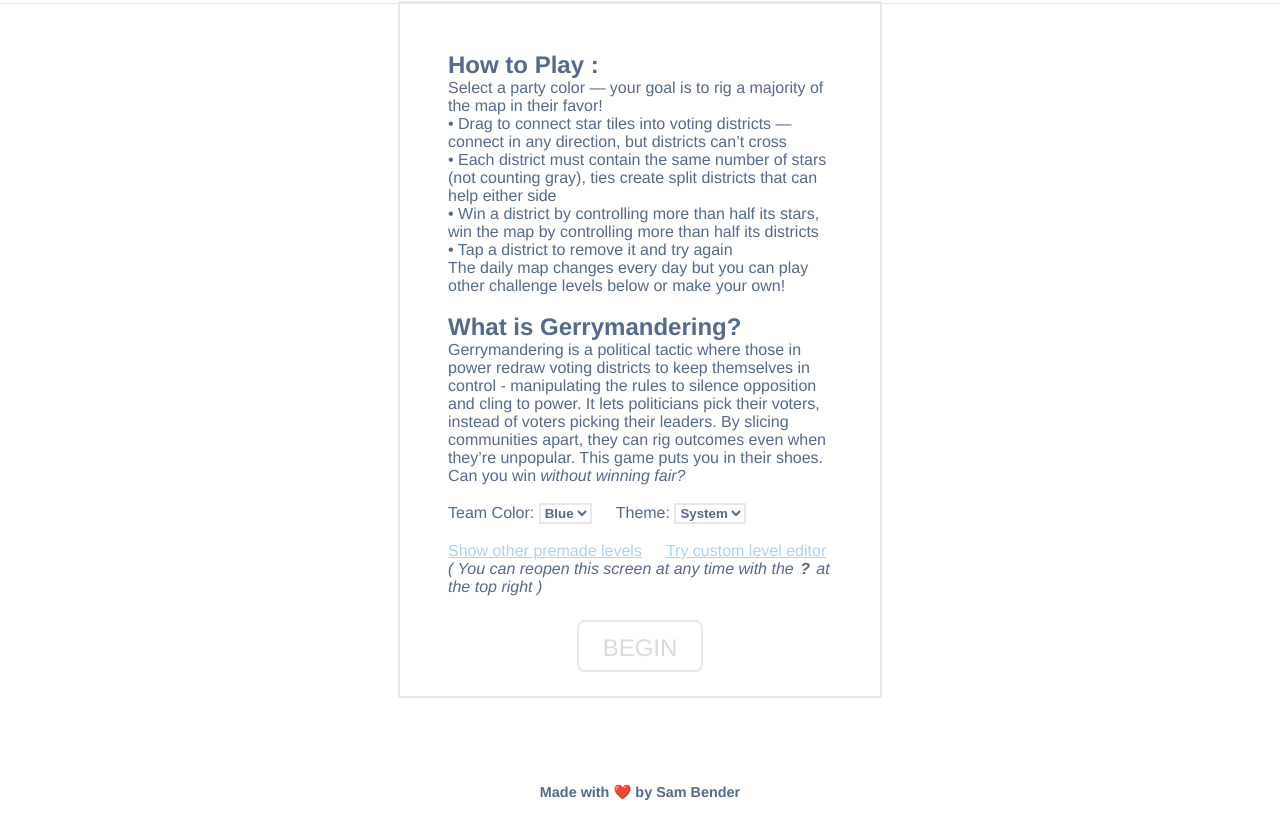
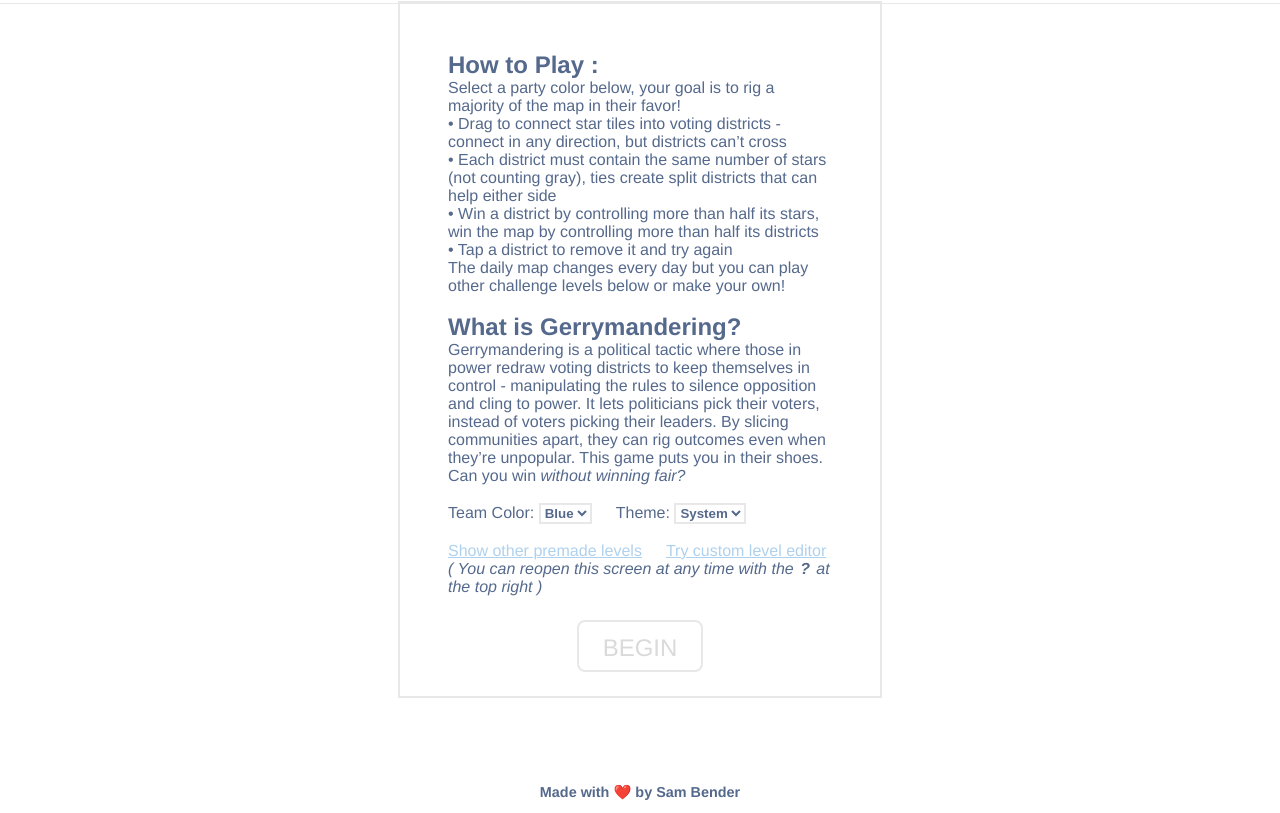
Before and after one commit to ssambender/gerrymandle, a plain HTML site: page index.html in a window 1280 px wide. Shown: the part 51-864 px from the top of the page. Drawn offline with Linux system fonts and the light colour scheme; a web font is replaced by a local one.

Commit message:
small grammar edit

```diff
--- a/index.html
+++ b/index.html
@@ -428,8 +428,8 @@
     <div id="start-close" class="modal-close" style="display: none;">+</div>
     <div style="font-weight: bold; font-size: 1.5em;">How to Play :</div>
     <div style="font-weight: normal;">
-      Select a party color — your goal is to rig a majority of the map in their favor!<br>
-      • Drag to connect star tiles into voting districts — connect in any direction, but districts can’t cross<br>
+      Select a party color below, your goal is to rig a majority of the map in their favor!<br>
+      • Drag to connect star tiles into voting districts - connect in any direction, but districts can’t cross<br>
       • Each district must contain the same number of stars (not counting gray), ties create split districts that can help either side<br>
       • Win a district by controlling more than half its stars, win the map by controlling more than half its districts<br>
       • Tap a district to remove it and try again<br>
```
Lines whose indentation alone changed are shown as unchanged.
